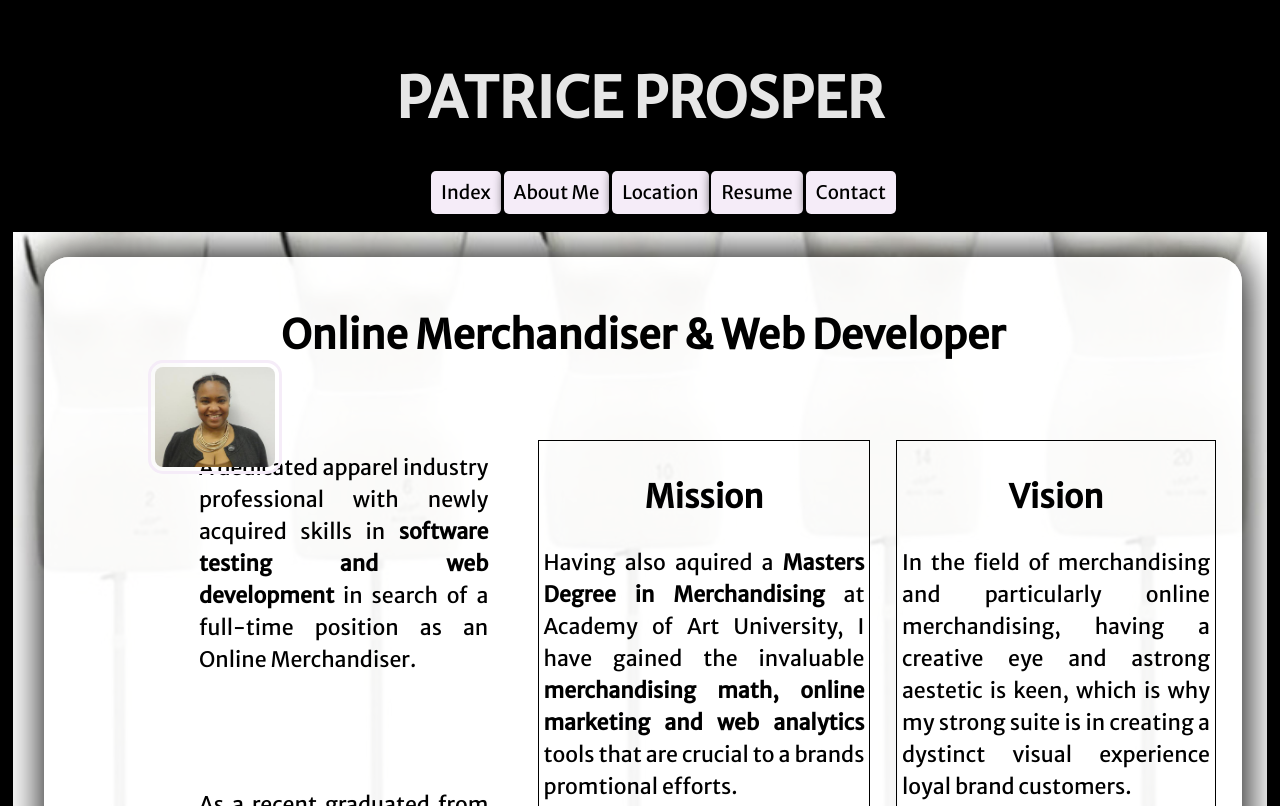
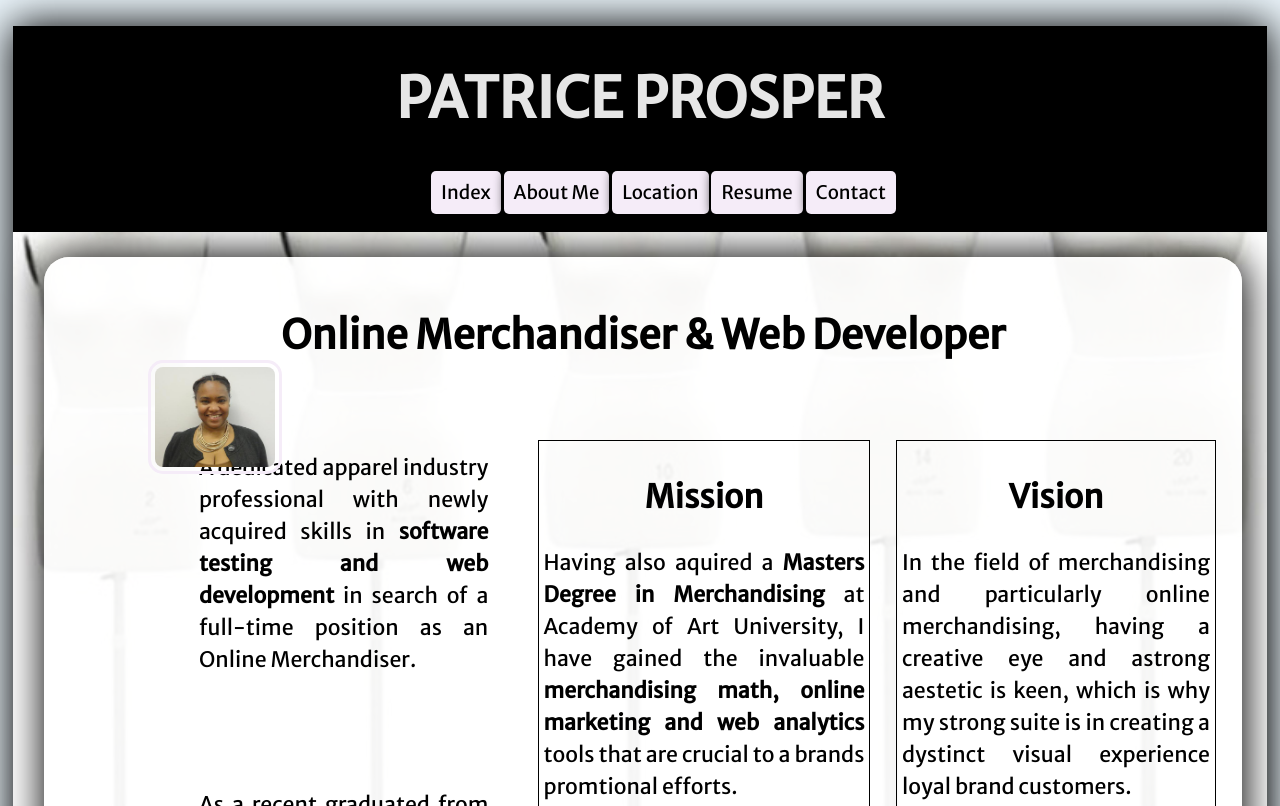
Before and after one commit to PProsper/PProsper.github.io, a plain HTML site: page AboutMe/index.html in a window 1280 px wide. Shown: the top 806 px of the page. Drawn offline with Linux system fonts and the light colour scheme.

Commit message:
Update template.css

```diff
--- a/AboutMe/template.css
+++ b/AboutMe/template.css
@@ -1,7 +1,7 @@
 
 
 html {
-  background-color: black;
+  background-color: #EBF5FB;
   background: cover;
 }
 #bar{
```
